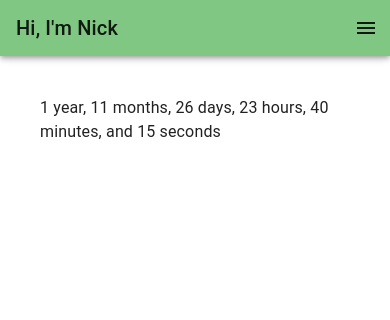
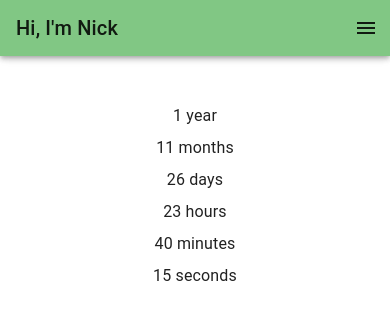
Before and after one commit to nicholasvrdoljak/nicholasvrdoljak, a Next.js app: page /sugarpickle in a window 390 px wide. Shown: the top 320 px of the page. Built offline with nearby package versions, Linux system fonts and the light colour scheme.

Commit message:
Update formatting

```diff
--- a/pages/sugarpickle.js
+++ b/pages/sugarpickle.js
@@ -8,37 +8,60 @@ function getElapsedTime(pastDate) {
         end: new Date(),
     });
 
-    let [years, months, days, hours, minutes, seconds] = ["", "", "", "", "", ""];
-    years = duration.years === 0 ? "0 years" : (duration.years === 1 ? "1 year" : `${duration.years} years`);
-    months = duration.months === 1 ? "1 month" : `${duration.months+1} months`;
-    days = duration.days === 1 ? "1 day" : `${duration.days} days`;
-    hours = duration.hours === 1 ? "1 hour" : `${duration.hours} hours`;
-    minutes = duration.minutes === 1 ? "1 hour" : `${duration.minutes} minutes`;
-    seconds = duration.seconds === 1 ? "1 hour" : `${duration.seconds} seconds`;
-
-    let response = [years+", ", months+", ", days+", ", hours+", ", minutes+", and ", seconds].filter(Boolean);
-    return response.join(" ");
+    return duration;
 }
 
 function SugarPickle() {
-    let [timestring, setTimestring] = React.useState();
+    let [timeObj, setTimestring] = React.useState({});
+    let [isMobile, setIsMobile] = React.useState(false);
+
+    let date = new Date(2021,12,4);
+    let _window = typeof window == 'undefined' ? {} : window;
+
+    function updateTimestring () {
+        setIsMobile(_window.innerWidth <= 768);
+        setTimestring(getElapsedTime(date));
+    }
     setInterval(updateTimestring, 1000);
-    let date = new Date(2021,12,4);
-    function updateTimestring () {
-        setTimestring(getElapsedTime(date));
+
+    function getTimestringElements() {
+        let [years, months, days, hours, minutes, seconds] = ["", "", "", "", "", ""];
+        years = timeObj.years === 0 ? "0 years" : (timeObj.years === 1 ? "1 year" : `${timeObj.years} years`);
+        months = timeObj.months === 1 ? "1 month" : `${timeObj.months+1} months`;
+        days = timeObj.days === 1 ? "1 day" : `${timeObj.days} days`;
+        hours = timeObj.hours === 1 ? "1 hour" : `${timeObj.hours} hours`;
+        minutes = timeObj.minutes === 1 ? "1 hour" : `${timeObj.minutes} minutes`;
+        seconds = timeObj.seconds === 1 ? "1 hour" : `${timeObj.seconds} seconds`;
+        if (!isMobile) {
+            let string = [years, months, days, hours, minutes, seconds].join(', ')
+            return (
+                <div>{string}</div>
+            );
+        }
+        return (
+            <div style={{display: 'flex', flexDirection: 'column', alignItems: 'center', height: '100%', justifyContent: 'space-evenly'}}>
+                <div>{years}</div>
+                <div>{months}</div>
+                <div>{days}</div>
+                <div>{hours}</div>
+                <div>{minutes}</div>
+                <div>{seconds}</div>
+            </div>
+        );
     }
 
 	return (
-		<div style={{display: 'flex', flexDirection: 'column'}}>
+		<div style={{display: 'flex', flexDirection: 'column', height: '100%'}}>
             <div
                 style={{
-                display: "flex",
-                justifyContent: "center",
-                margin: 20,
-                padding: 20
+                    display: "flex",
+                    justifyContent: "center",
+                    margin: 20,
+                    padding: 20,
+                    height: '100%'
                 }}
             >
-                {timestring && timestring}
+                {timeObj.days > 0 && getTimestringElements()}
 
 
             </div>
```
